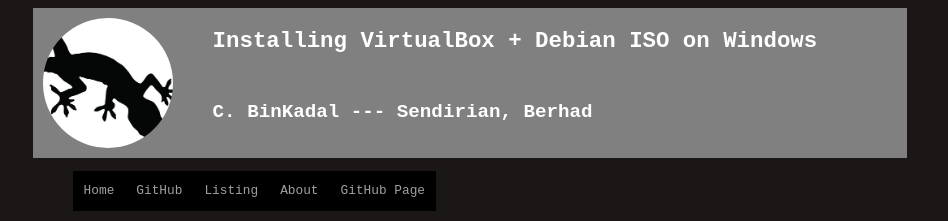
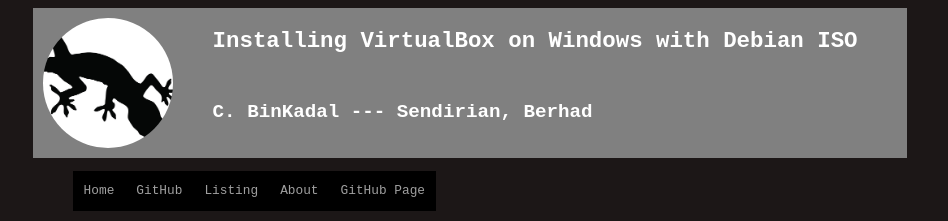
Before and after one commit to os2xx/doit, a Jekyll site: the page built from 012.md, in a window 1280 px wide and 900 px high. Shown: the top 221 px of the window, without its empty margins (165-1113 px from the left). Built offline with Jekyll 4.4.1, drawn with Linux system fonts in a browser that asks for light colours; some of the changed text lies outside the part shown.

Commit message:
modified:   012.pmd

```diff
--- a/012.md
+++ b/012.md
@@ -1,7 +1,7 @@
 ---
-title:  "Installing VirtualBox + Debian ISO on Windows"
+title:  "Installing VirtualBox on Windows with Debian ISO"
 description:
-  Installing VirtualBox + Debian ISO on Windows
+  Installing VirtualBox on Windows with Debian ISO
 tagline: VirtualBox, Windows
 ---
 
--- a/_config.yml
+++ b/_config.yml
@@ -1,4 +1,4 @@
-version:          "0085--11-Mar-2023"
+version:          "0085a--11-Mar-2023"
 copyright:        "2021-2023"
 title:            "This Is How Me Do It!"
 author:           "C. BinKadal"
```
Also changed, not shown: 004.md (+1 -1 lines), 1 other file.
